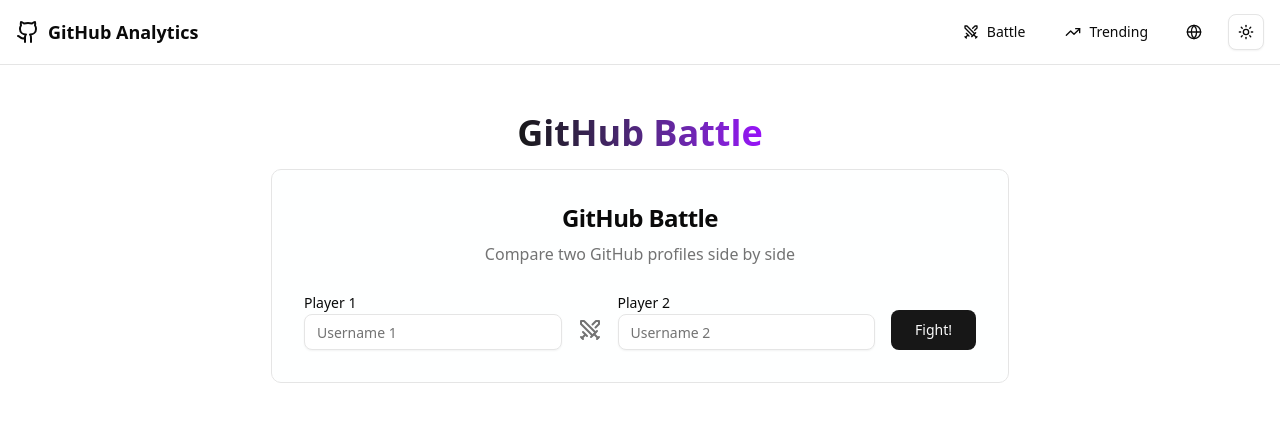
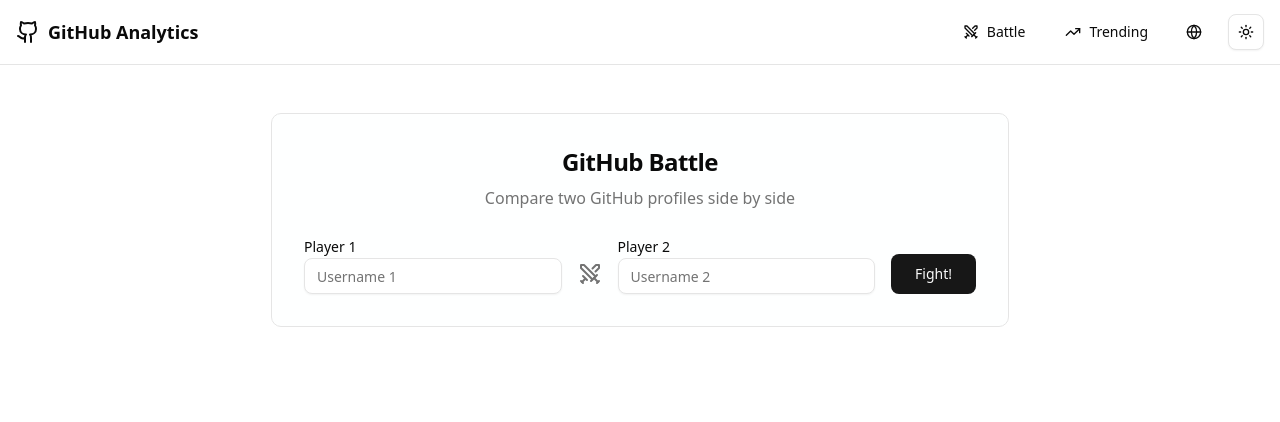
Before and after one commit to miquelven/github-analytics, a Next.js app: page /compare in a window 1280 px wide. Shown: the top 422 px of the page. Built offline with nearby package versions, Linux system fonts and the light colour scheme; no server answers.

Commit message:
refactor: remove h1

```diff
--- a/src/components/compare/compare-view.tsx
+++ b/src/components/compare/compare-view.tsx
@@ -24,9 +24,6 @@ export function CompareView({
   return (
     <div className="container mx-auto py-12 px-4">
       <div className="flex flex-col items-center mb-8">
-        <h1 className="text-4xl font-bold mb-4 bg-gradient-to-r from-primary to-purple-600 bg-clip-text text-transparent">
-          {t.compare.title}
-        </h1>
         <CompareForm />
       </div>
 
```
